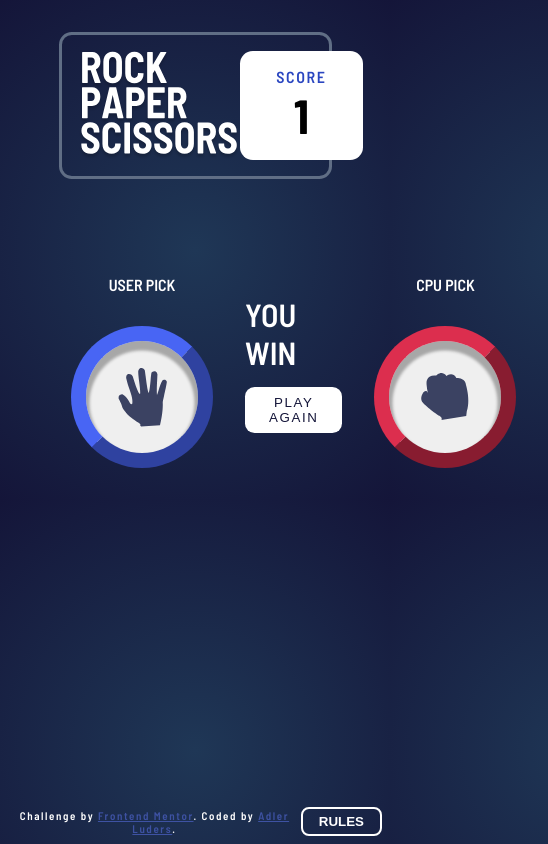
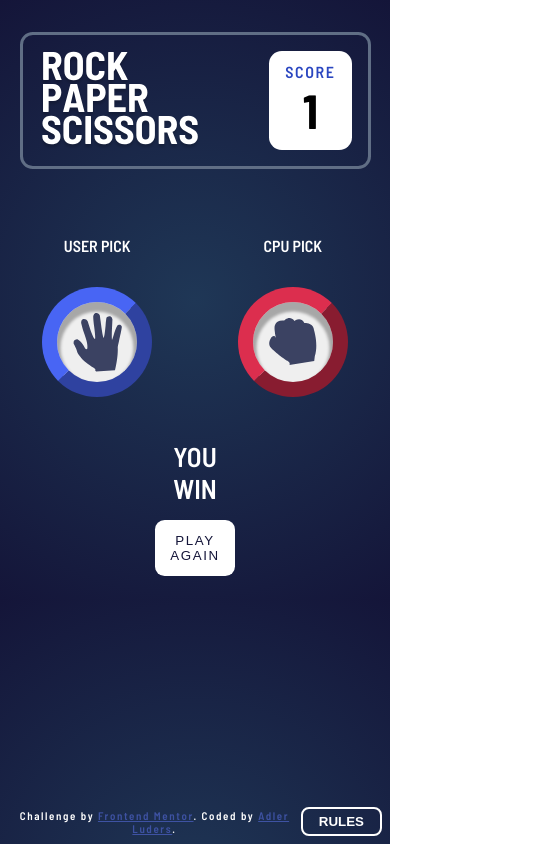
Before and after one commit to just-a-devguy/rock-paper-scissors, a plain HTML site: page index.html in a window 390 px wide. Both pictures are taken after a click on the button 135 px from the left and 274 px from the top of the page. Shown: the whole page, 548 px wide, since content can reach past the window. Drawn offline with Linux system fonts and the light colour scheme.

Commit message:
Last commit before submit

```diff
--- a/app.js
+++ b/app.js
@@ -65,7 +65,7 @@ function playGame() {
     resultMssg.innerHTML = "Tied";
   }
 
-  scoreValue.innerHTML = score;
+  // scoreValue.innerHTML = score;
 }
 
 function resultPage() {
@@ -75,11 +75,13 @@ function resultPage() {
   userRes.classList.add(user);
 
   setTimeout(() => {
+    // decision_mssg.style.display = "flex";
     cpuRes.classList.add(cpu);
   }, 1000);
 
   setTimeout(() => {
     decision_mssg.style.display = "flex";
+    scoreValue.innerHTML = score;
   }, 1500);
 }
 
@@ -93,4 +95,6 @@ function resetGame() {
 
   choices.style.display = "flex";
   results.style.display = "none";
+
+  decision_mssg.style.display = "none";
 }
--- a/style.css
+++ /dev/null
@@ -1,201 +0,0 @@
-@import url("https://fonts.googleapis.com/css2?family=Barlow+Semi+Condensed:wght@600;700&display=swap");
-
-/* Reset/General Style */
-* {
-  margin: 0;
-  padding: 0;
-  box-sizing: border-box;
-}
-
-body {
-  font-family: "Barlow Semi Condensed", sans-serif;
-  background: radial-gradient(circle, #1f3756 0%, #141539 100%);
-}
-
-.paper {
-  border-color: blue;
-  background-image: url("images/icon-paper.svg");
-
-  box-shadow: inset 0px 12px 6px 2px rgba(0, 0, 0, 0.55),
-    0px 8px 9px 0px rgb(0, 0, 255);
-}
-
-.rock {
-  border-color: yellow;
-  background-image: url("images/icon-rock.svg");
-
-  box-shadow: inset 0px 12px 6px 2px rgba(0, 0, 0, 0.55),
-    0px 8px 9px 0px rgb(255, 255, 0);
-}
-
-.scissor {
-  border-color: red;
-  background-image: url("images/icon-scissors.svg");
-
-  box-shadow: inset 0px 12px 6px 2px rgba(0, 0, 0, 0.55),
-    0px 8px 9px 0px rgb(255, 0, 0);
-}
-
-/* Header */
-.page-title {
-  border: solid #606e85;
-  width: 80%;
-  margin: 4rem auto;
-  display: flex;
-  justify-content: space-between;
-  padding: 1rem;
-  border-radius: 1rem;
-}
-
-.score-area {
-  display: flex;
-  flex-direction: column;
-  background-color: #fff;
-  color: #2a46c0;
-  padding: 1rem 2.5rem;
-  border-radius: 1rem;
-}
-
-#score {
-  text-align: center;
-  font-size: 2.5rem;
-}
-
-.user-choices {
-  border: solid red;
-  text-align: center;
-  background-image: url("/images/bg-triangle.svg");
-  background-size: contain;
-  background-position: center;
-  background-repeat: no-repeat;
-  margin: 2rem 0;
-  height: 50vh;
-}
-
-#choices {
-  border: solid green;
-  position: relative;
-  width: 25%;
-  max-width: 40%;
-  height: 100%;
-  margin: auto;
-}
-
-.choice-item {
-  border-radius: 50%;
-  border-width: 10px;
-  cursor: pointer;
-
-  background-repeat: no-repeat;
-  background-position: center;
-  padding: 3.5rem;
-}
-
-/*
-
-- Scissors Gradient: hsl(39, 89%, 49%) to hsl(40, 84%, 53%)
-- Paper Gradient: hsl(230, 89%, 62%) to hsl(230, 89%, 65%)
-- Rock Gradient: hsl(349, 71%, 52%) to hsl(349, 70%, 56%)
-*/
-/*
-- Dark Text: hsl(229, 25%, 31%)
-- Score Text: hsl(229, 64%, 46%)
-- Header Outline: hsl(217, 16%, 45%)
-- Radial Gradient: hsl(214, 47%, 23%) to hsl(237, 49%, 15%)
-
-
-    font-family: 'Barlow Semi Condensed', sans-serif;
-
-
-*/
-
-#replay {
-  background-color: #fff;
-  color: #141539;
-  border: none;
-  padding: 0.5rem 1.5rem;
-  border-radius: 0.6rem;
-  letter-spacing: 0.1rem;
-  text-transform: uppercase;
-  cursor: pointer;
-}
-
-/* Footer */
-.attribution {
-  font-size: 11px;
-  text-align: center;
-}
-.attribution a {
-  color: hsl(228, 45%, 44%);
-}
-
-@media only screen and (max-width: 400px) {
-  #choices {
-    max-width: 75%;
-    /* position: relative; */
-  }
-
-  .user-choice {
-    position: absolute;
-  }
-
-  .scissor {
-    top: -3rem;
-    right: -2rem;
-  }
-
-  .rock {
-    bottom: -2rem;
-    left: 6.5rem;
-  }
-
-  .paper {
-    top: -3rem;
-    left: -2.5rem;
-  }
-
-  .results-display {
-    /* border: solid red; */
-    display: none;
-  }
-
-  #results {
-    display: grid;
-    grid-template-columns: repeat(3, 1fr);
-    grid-template-rows: repeat(2, 1fr);
-  }
-
-  .results-item {
-    /* border: solid green; */
-    display: flex;
-    flex-direction: column;
-    align-items: center;
-    justify-content: center;
-  }
-
-  .results-item p {
-    margin: 1rem 0;
-    order: 1;
-    color: #fff;
-  }
-
-  .results-item:last-of-type {
-    grid-column: 3;
-  }
-
-  #decision-mssg {
-    grid-row: 2;
-    grid-column: 2;
-    /* border: solid red; */
-    display: none;
-    flex-direction: column;
-    align-items: center;
-    justify-content: space-around;
-  }
-
-  #decision-mssg p {
-    color: #fff;
-    font-size: 2rem;
-    text-transform: uppercase;
-  }
-}
--- a/updated-style.css
+++ b/updated-style.css
@@ -85,6 +85,7 @@ body {
 
 .score-area h1 {
   font-size: 3rem;
+  /* color: #2a46c0; */
 }
 
 /* User Choice */
@@ -165,7 +166,7 @@ body {
 
 #decision-mssg {
   /* border: solid green; */
-  display: flex;
+  display: none;
   align-items: center;
   flex-direction: column;
   justify-content: center;
@@ -245,3 +246,56 @@ footer {
   text-transform: uppercase;
   cursor: pointer;
 }
+
+@media only screen and (max-width: 600px) {
+  /* Header */
+  .page-title {
+    width: 90%;
+  }
+
+  img[alt="Logo"] {
+    display: inline-block;
+    /* border: solid red; */
+    /* width: 80%; */
+  }
+
+  .score-area {
+    padding: 0.5rem 1rem;
+  }
+
+  /* Results*/
+  .results-display > div {
+    /* border: solid red; */
+    grid-template-rows: repeat(2, 1fr);
+  }
+
+  .results-item {
+    /* border: solid green; */
+    padding: 0;
+    padding: 0.2rem;
+  }
+
+  .results-item:last-of-type {
+    grid-column: 3/4;
+  }
+
+  #decision-mssg {
+    /* border: solid orange; */
+    grid-row: 2 / 3;
+    grid-column: 2 / 3;
+    text-align: center;
+  }
+
+  #decision-mssg p {
+    font-size: 1.7rem;
+  }
+
+  #replay {
+    padding: 0.8rem;
+  }
+
+  .result-section > .choice-item {
+    padding: 2.5rem;
+    /* background-color: red; */
+  }
+}
```
